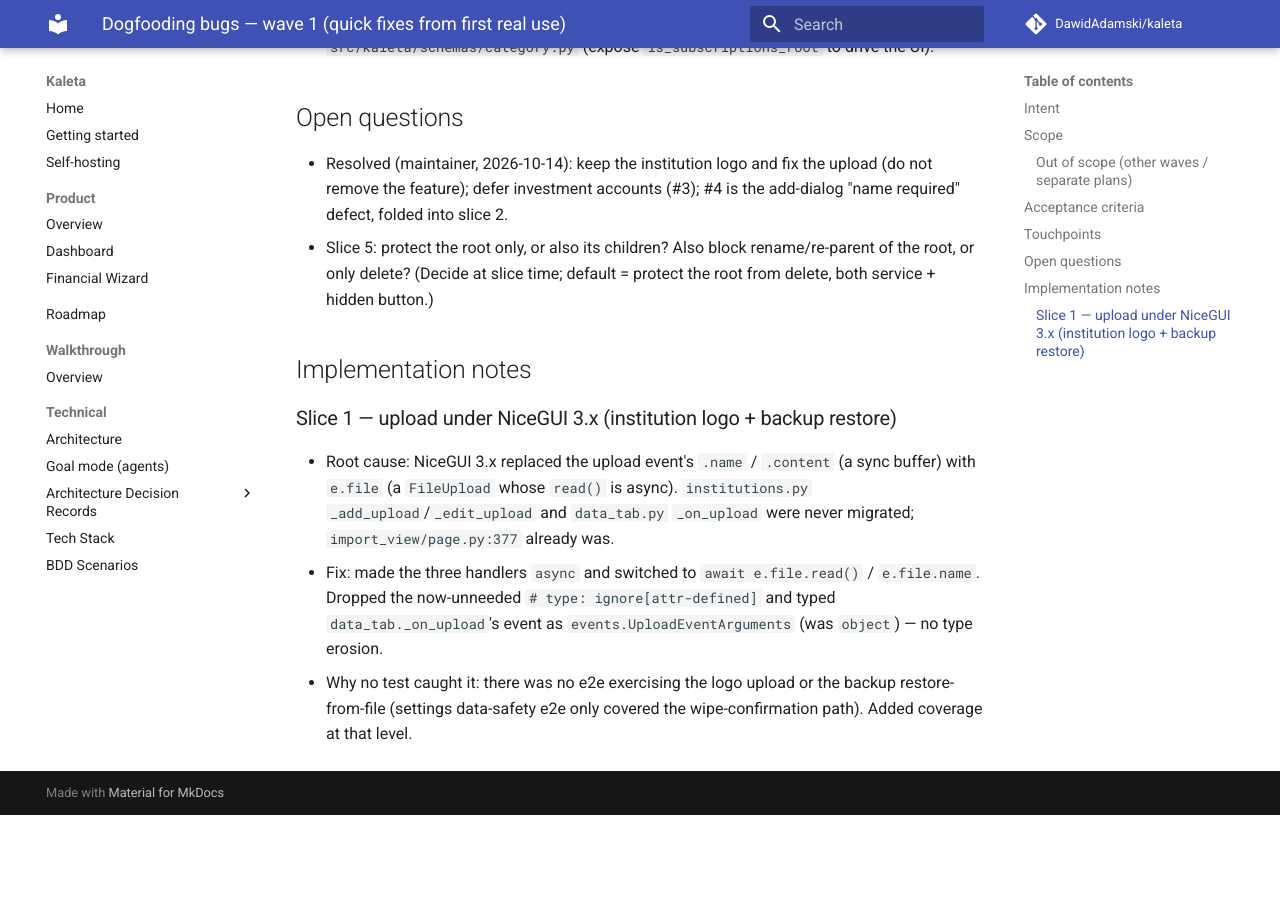
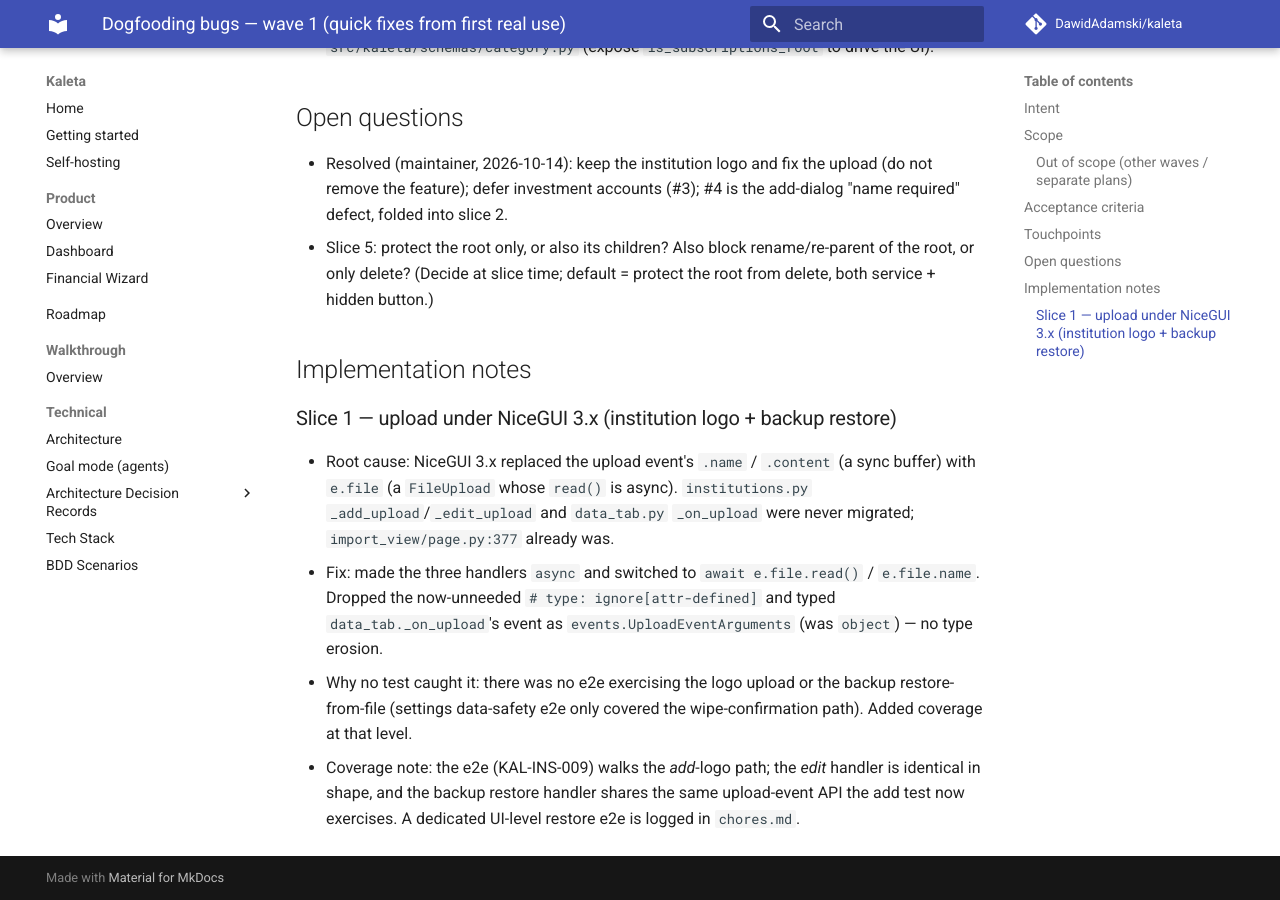
Before and after one commit to DawidAdamski/kaleta, an MkDocs documentation site: the page built from docs/plans/dogfooding-bugs-wave-1.md, in a window 1280 px wide and 900 px high, scrolled down 1928 px. Built offline with MkDocs 1.6.1 and Material for MkDocs 9.7.7, drawn with Linux system fonts in a browser that asks for light colours; comment, search, counter and statistics services are not loaded; before the commit the page ends 2743 px from its top, so only the background shows below that.

Commit message:
test(institutions): type the e2e tmp_path; note edit/restore coverage
Review nits from slice 1: annotate `tmp_path: Path` and record in the plan
that the KAL-INS-009 e2e covers the add path, with the edit handler and the
backup-restore handler sharing the same now-exercised upload-event API.

Co-Authored-By: Claude Opus 4.8 <noreply@anthropic.com>

```diff
--- a/docs/plans/dogfooding-bugs-wave-1.md
+++ b/docs/plans/dogfooding-bugs-wave-1.md
@@ -99,3 +99,7 @@ Each item ships as one PR (slice). Confirmed bugs only:
 - Why no test caught it: there was no e2e exercising the logo upload or
   the backup restore-from-file (settings data-safety e2e only covered the
   wipe-confirmation path). Added coverage at that level.
+- Coverage note: the e2e (KAL-INS-009) walks the *add*-logo path; the
+  *edit* handler is identical in shape, and the backup restore handler
+  shares the same upload-event API the add test now exercises. A dedicated
+  UI-level restore e2e is logged in `chores.md`.
```
Also changed, not shown: 1 other file.
